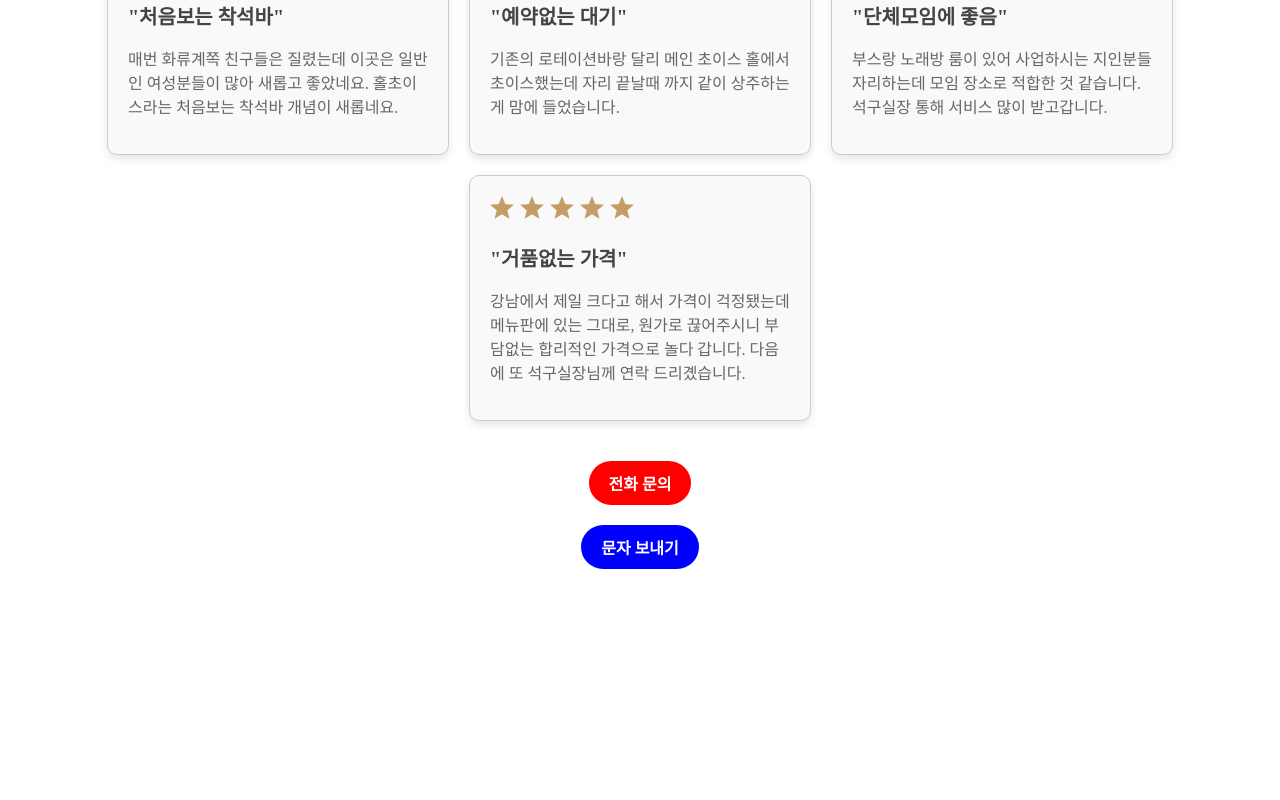
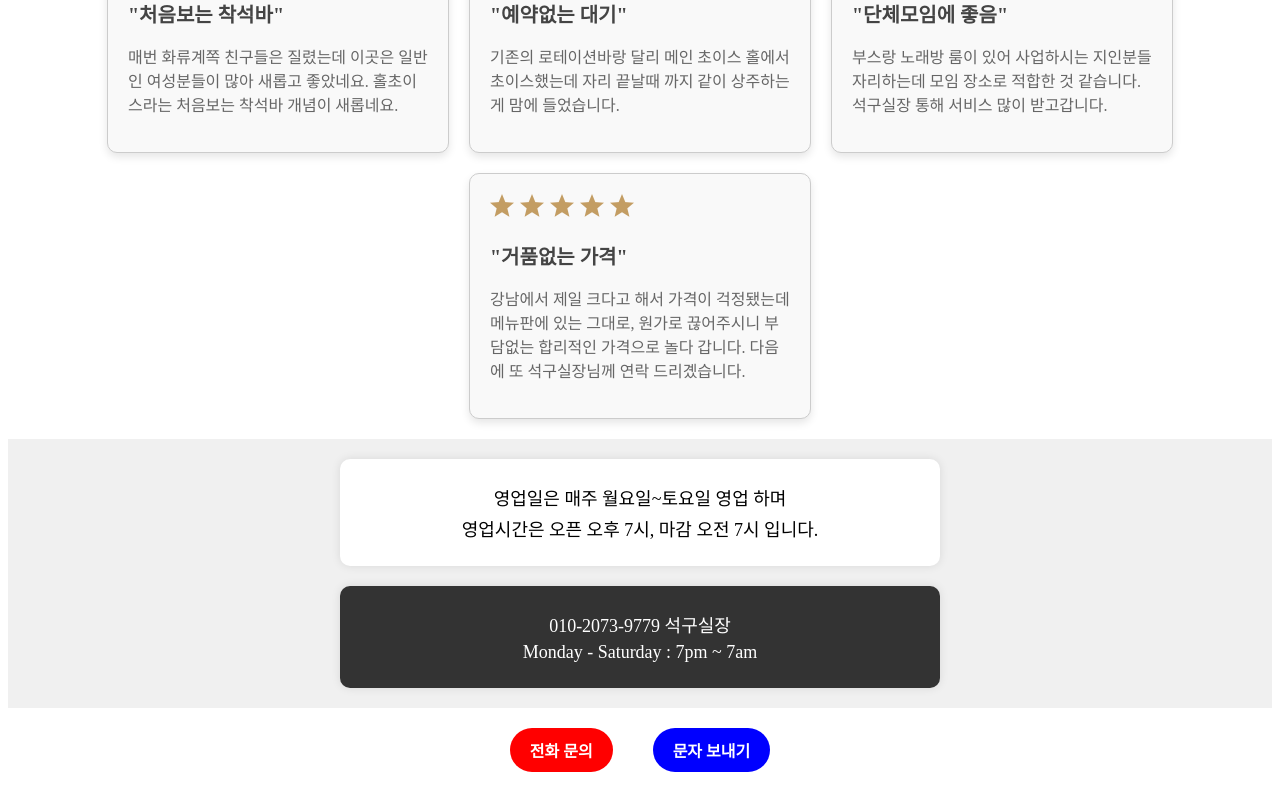
Before and after one commit to OCOwner/blackWork, a React (Create React App) app in the folder drink-bar/: page /info in a window 1280 px wide. Shown: the part 963-1763 px from the top of the page. Before the commit the page ends 1552 px from the top, so only its background shows below. Built offline with nearby package versions, Linux system fonts and the light colour scheme.

Commit message:
[Feat] : 버튼정렬 및 설명 컴포넌트 생성

```diff
--- /dev/null
+++ b/drink-bar/src/components/info/Discription.jsx
@@ -0,0 +1,65 @@
+import React from 'react';
+import styled from 'styled-components';
+
+const Discription = () => {
+  return (
+    <Container>
+      <InfoBoxWrapper>
+        <LightInfoBox>
+          <InfoText>
+            <p>영업일은 매주 월요일~토요일 영업 하며</p>
+            <p>영업시간은 오픈 오후 7시, 마감 오전 7시 입니다.</p>
+          </InfoText>
+        </LightInfoBox>
+        <DarkInfoBox>
+          <InfoText>
+            <p>010-2073-9779 석구실장</p>
+            <p>Monday - Saturday : 7pm ~ 7am</p>
+          </InfoText>
+        </DarkInfoBox>
+      </InfoBoxWrapper>
+    </Container>
+  );
+};
+
+export default Discription;
+
+const Container = styled.div`
+  display: flex;
+  justify-content: center;
+  align-items: flex-start;
+  padding: 20px;
+  background-color: #f0f0f0;
+`;
+
+const InfoBoxWrapper = styled.div`
+  display: flex;
+  flex-direction: column;
+  gap: 20px;
+  width: 100%;
+  max-width: 600px; /* 최대 너비 설정 */
+`;
+
+const InfoBoxBase = styled.div`
+  padding: 20px;
+  border-radius: 10px;
+  box-shadow: 0 0 10px rgba(0, 0, 0, 0.1);
+`;
+
+const LightInfoBox = styled(InfoBoxBase)`
+  background-color: white;
+`;
+
+const DarkInfoBox = styled(InfoBoxBase)`
+  background-color: #333333;
+  color: white;
+`;
+
+const InfoText = styled.div`
+  text-align: center; /* 텍스트 가운데 정렬 */
+
+  p {
+    margin: 5px 0;
+    font-size: 18px;
+  }
+`;
--- a/drink-bar/src/components/info/InfoHeader.jsx
+++ b/drink-bar/src/components/info/InfoHeader.jsx
@@ -28,7 +28,6 @@ const Container = styled.div`
   justify-content: center;
   align-items: center;
   text-align: center;
-  border: 1px solid #333333;
   padding: 20px;
   background-image: url(${backgroundImage}); // 배경 이미지 설정
   background-size: cover; // 이미지를 컨테이너 크기에 맞춤
--- a/drink-bar/src/pages/Info.jsx
+++ b/drink-bar/src/pages/Info.jsx
@@ -1,18 +1,29 @@
 import React from 'react';
+import styled from 'styled-components';
 import InfoHeader from '../components/info/InfoHeader';
 import Review from '../components/info/Review';
 import CallBtn from '../components/public/CallBtn';
 import MassageBtn from '../components/public/MassageBtn';
+import Discription from '../components/info/Discription';
 
 const Info = () => {
   return (
-    <div>
+    <>
       <InfoHeader />
       <Review />
-      <CallBtn />
-      <MassageBtn />
-    </div>
+      <Discription />
+
+      <InquiryBtn>
+        <CallBtn />
+        <MassageBtn />
+      </InquiryBtn>
+    </>
   );
 };
 
 export default Info;
+
+const InquiryBtn = styled.div`
+  display: flex;
+  justify-content: center;
+`;
```
